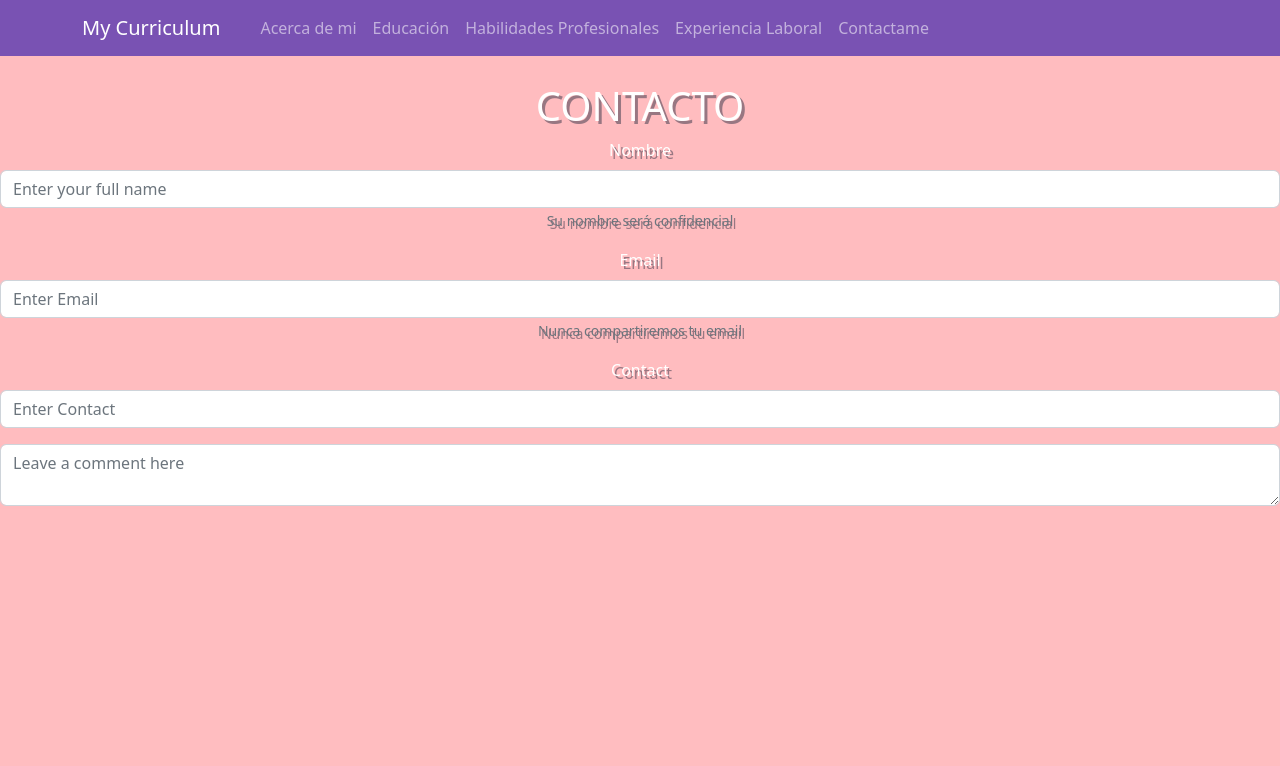
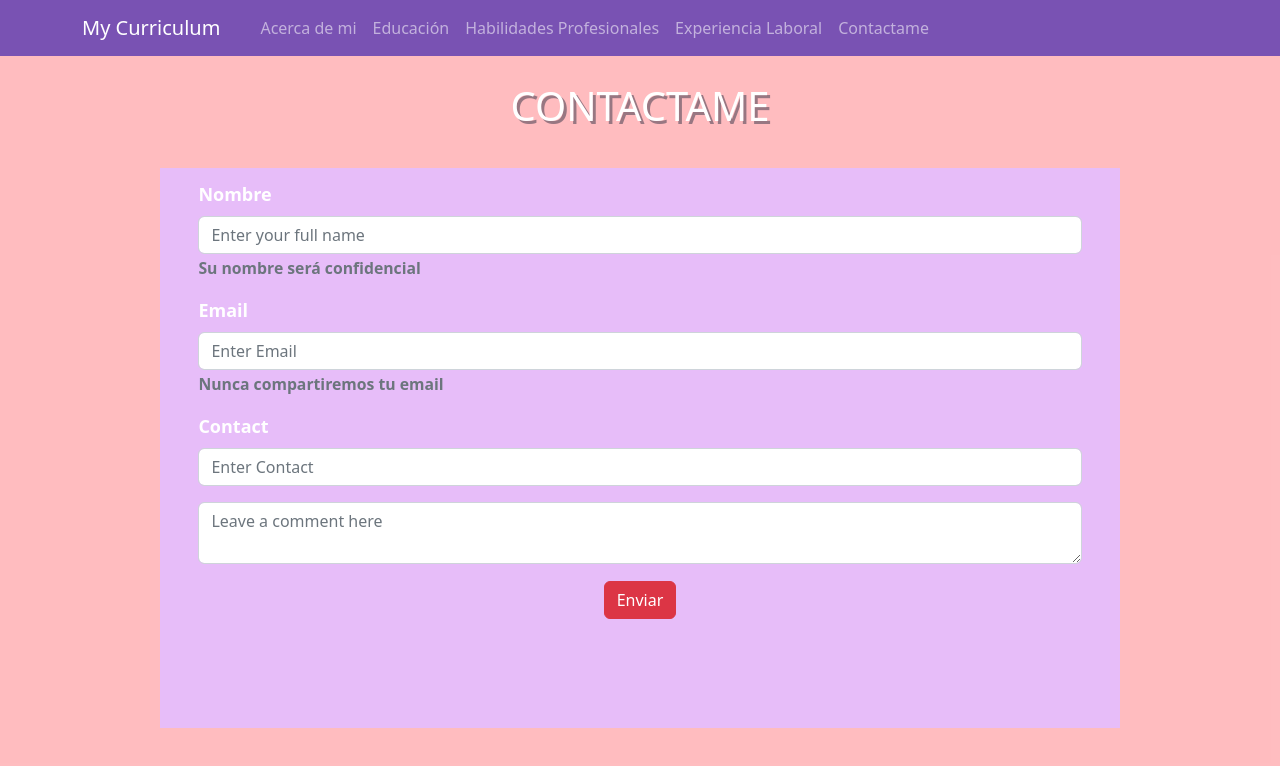
Before and after one commit to Laura0501/ProyectReact, a React (Create React App) app: page /contactame in a window 1280 px wide. Shown: the top 766 px of the page. Built offline with nearby package versions, Linux system fonts and the light colour scheme; a web font is replaced by a local one.

Commit message:
Seccion Contactame complete con estilo css completo

```diff
--- a/src/components/contactame/index.js
+++ b/src/components/contactame/index.js
@@ -2,18 +2,19 @@ import React from "react";
 import CampoForm from "../campoFormulario";
 import Form from 'react-bootstrap/Form';
 import Boton from "../buttom";
+import './styless/styless.css'
 
 
 function Contactame() {
     return (
         <>
-        <div class='SobreMi-main'>
-            <div class='SobreMi-title'>
-                <h1>CONTACTO</h1>
+        <div class='Contanto-main'>
+            <div class='Contanto-main__title'>
+                <h1>CONTACTAME</h1>
             </div>
 
-            <div>
-                <Form>
+            <div className="Contanto-boxform">
+                <Form className="Contanto-main__form">
                     <CampoForm
                     controlid='formBasicName'
                     nomSection='Nombre'
@@ -33,12 +34,20 @@ function Contactame() {
                     <CampoForm
                     controlid='formBasicContact'
                     nomSection='Contact'
-                    typeSection='number'
+                    typeSection='int'
                     placeholderSection='Enter Contact'
                     textSection=''
                     />
+                    <Form.Control as="textarea" placeholder="Leave a comment here" />
 
-                    <Form.Control as="textarea" placeholder="Leave a comment here" />
+                    <div className="Contanto-main__botton">
+                        <Boton
+                        variant='btn btn-danger'
+                        type='submit'
+                        nameButtom='Enviar'
+                        />
+                    </div>
+
 
                 </Form>
             </div>
--- /dev/null
+++ b/src/components/contactame/styless/styless.css
@@ -0,0 +1,38 @@
+.Contanto-main{
+    color: #fff;
+    text-align: center;
+    background-color: #ffb6b9b0;
+    height: 100vh;
+}
+
+.Contanto-main__title{
+    padding-top: 2%;
+}
+
+.Contanto-boxform{
+    margin-top:3%;
+    display: flex;
+    flex-direction: column;
+    gap: 20px;
+}
+
+.Contanto-main__form{
+    padding: 1% 3% 3% 3%;
+    background-color: #E7BDF9;
+    width: 75%;
+    height: 70vh;
+    margin: auto;
+    text-shadow: none;
+    text-align: justify;
+    font-size:large;
+    font-weight: bold;
+}
+
+.Contanto-main__form--botton{
+    padding-bottom: 4%;
+}
+
+.Contanto-main__botton{
+    text-align: center;
+    padding-top: 2%;
+}
```
